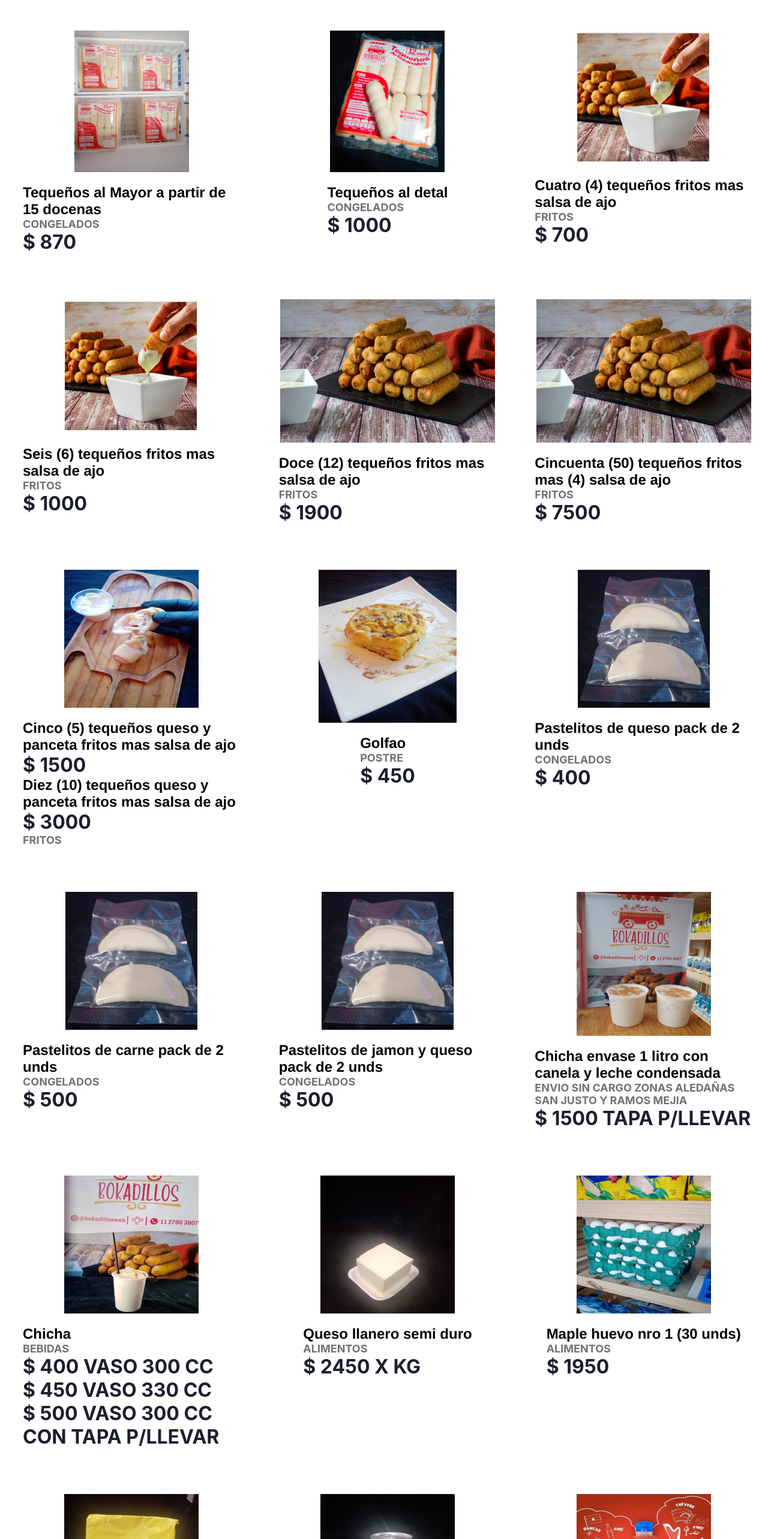
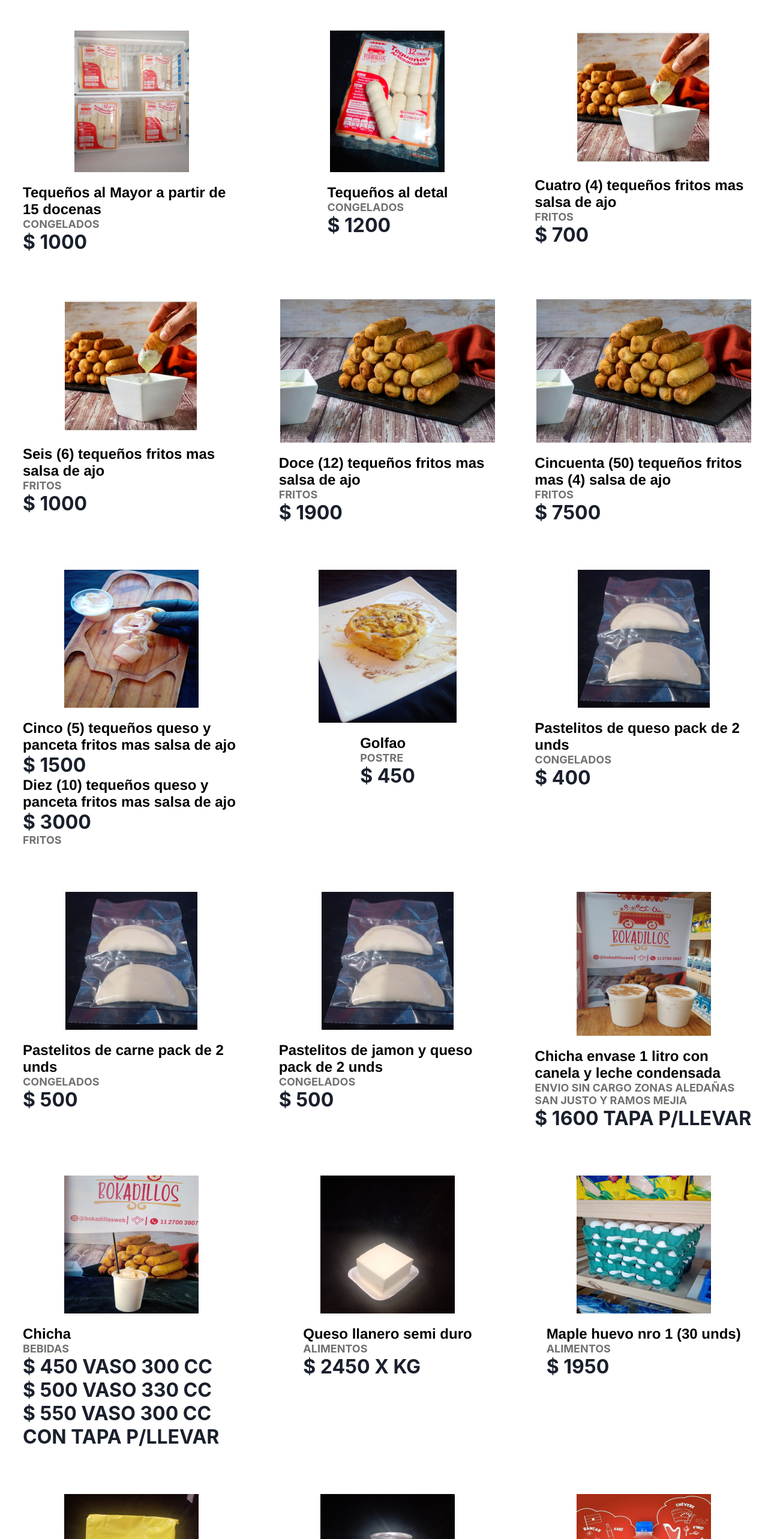
Before and after one commit to elifred2022/productosBokadillos, a React (Create React App) app: page / in a window 1280 px wide. Shown: the part 234-2800 px from the top of the page at 60% size. Built offline with nearby package versions, Linux system fonts and the light colour scheme.

Commit message:
update precios productos generales

```diff
--- a/src/components/productos/ProductosItem.js
+++ b/src/components/productos/ProductosItem.js
@@ -31,7 +31,7 @@ export const ProductoItem = ({ id, title, price, image, category }) => {
         <div className="producto__footer">
           <h1>Tequeños al Mayor a partir de 15 docenas</h1>
           <p>Congelados</p>
-          <p className="price">$ 870</p>
+          <p className="price">$ 1000</p>
         </div>
       </div>
 
@@ -44,7 +44,7 @@ export const ProductoItem = ({ id, title, price, image, category }) => {
         <div className="producto__footer">
           <h1>Tequeños al detal</h1>
           <p>Congelados</p>
-          <p className="price">$ 1000</p>
+          <p className="price">$ 1200</p>
         </div>
       </div>
 
@@ -176,7 +176,7 @@ export const ProductoItem = ({ id, title, price, image, category }) => {
         <div className="producto__footer">
           <h1>Chicha envase 1 litro con canela y leche condensada</h1>
           <p>envio sin cargo zonas aledañas San Justo y Ramos Mejia</p>
-          <p className="price">$ 1500 tapa p/llevar</p>
+          <p className="price">$ 1600 tapa p/llevar</p>
         </div>
       </div>
 
@@ -189,9 +189,9 @@ export const ProductoItem = ({ id, title, price, image, category }) => {
         <div className="producto__footer">
           <h1>Chicha</h1>
           <p>Bebidas</p>
-          <p className="price">$ 400 vaso 300 cc</p>
-          <p className="price">$ 450 vaso 330 cc</p>
-          <p className="price">$ 500 vaso 300 cc con tapa p/llevar</p>
+          <p className="price">$ 450 vaso 300 cc</p>
+          <p className="price">$ 500 vaso 330 cc</p>
+          <p className="price">$ 550 vaso 300 cc con tapa p/llevar</p>
         </div>
       </div>
 
@@ -230,7 +230,7 @@ export const ProductoItem = ({ id, title, price, image, category }) => {
         <div className="producto__footer">
           <h1>Harina de maiz para arepas Morixe 1 kg</h1>
           <p>Alimentos</p>
-          <p className="price">$ 920</p>
+          <p className="price">$ 950</p>
         </div>
       </div>
 
@@ -243,7 +243,7 @@ export const ProductoItem = ({ id, title, price, image, category }) => {
         <div className="producto__footer">
           <h1>Malta lata</h1>
           <p>Bebidas</p>
-          <p className="price">$ 460</p>
+          <p className="price">$ 500</p>
         </div>
       </div>
 
@@ -256,7 +256,7 @@ export const ProductoItem = ({ id, title, price, image, category }) => {
         <div className="producto__footer">
           <h1>Rekolita</h1>
           <p>Bebidas</p>
-          <p className="price">$ 400</p>
+          <p className="price">$ 450</p>
         </div>
       </div>
 
@@ -269,7 +269,7 @@ export const ProductoItem = ({ id, title, price, image, category }) => {
         <div className="producto__footer">
           <h1>Cocacola sabor original 354 ml</h1>
           <p>Bebidas</p>
-          <p className="price">$ 350</p>
+          <p className="price">$ 400</p>
         </div>
       </div>
 
```
